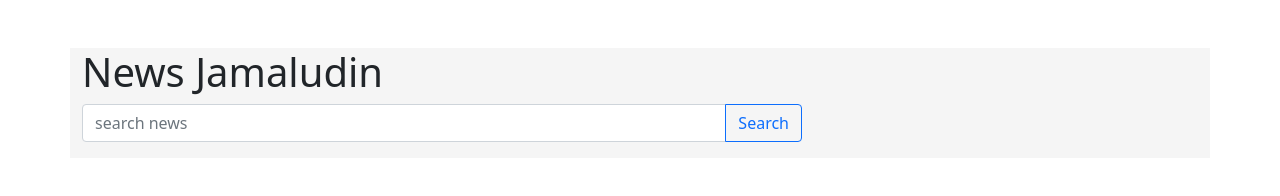
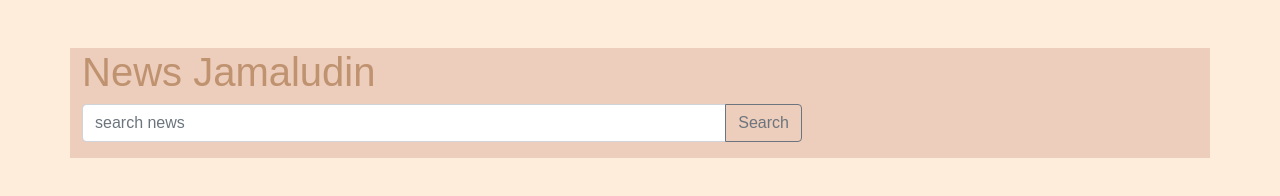
Before and after one commit to jamaludin1001/tugas_promise, a plain HTML site: page index.html in a window 1280 px wide. Drawn offline with nearby package versions, Linux system fonts and the light colour scheme.

Commit message:
coloring background

```diff
--- a/index.html
+++ b/index.html
@@ -13,18 +13,16 @@
   <body>
     <div class="container">
        <div class="row mt-5 mr-5 " >
-           <div class="col">
+            <div class="col">
                <h1>News Jamaludin</h1>
            </div>
-
            <div class="row">
                <div class="col-md-8">
                 <div class="input-group mb-3">
                     <input type="text" class="form-control input-keyword" placeholder="search news" >
-                    <button class="btn btn-outline-primary search-button" type="button" id="button-addon2">Search</button>
+                    <button class="btn btn-outline-secondary search-button" type="button" id="button-addon2">Search</button>
                   </div>
                </div>
-
            </div>
 
           <div class= " row " >
--- a/script.js
+++ b/script.js
@@ -1,14 +1,14 @@
+
 var searchButton = document.querySelector(".search-button");
 searchButton.addEventListener('click', function() {
-
+  var inputKeyword = document.querySelector(".input-keyword");
 fetch('https://newsapi.org/v2/top-headlines?country=id&apiKey=599e0889d56045f4bbff7bc47af4dd32' )
 
   .then(response => response.json())
   .then((data) => {
-    var inputKeyword = document.querySelector(".input-keyword");
+
     const card = document.querySelector(".row");
     let card1 = " ";
-    console.log(inputKeyword);
     data.articles.forEach((d)=>{
         card1=`<div class="col-6 col-md-4 mb-4">
                   <div class="card" >
@@ -18,7 +18,7 @@ fetch('https://newsapi.org/v2/top-headlines?country=id&apiKey=599e0889d56045f4bb
                               <h6 class="card-subtitle mb-2 text-muted">${d.description}</h6>
                               <stong> <i> <p class="card-author mb-2 text-muted">${d.author}</p> </i> </stong>
                               <u> <p class="card-publisheadAt mb-2 text-muted">${d.publishedAt}</p> </u>
-                              <a href="#" class="btn  btn-primary btn-tampil"
+                              <a href="#" class="btn  btn-secondary btn-tampil"
                               data-bs-toggle="modal" data-bs-target="#detailbutton" data-url="${d.url}">Show details</a>
                           </div>
                     </div>
--- a/style.css
+++ b/style.css
@@ -1,4 +1,10 @@
+body {
+    background-color: #FFEDDB;
+    font-family: Arial, Helvetica, sans-serif;
+}
 .container{
-    background-color: rgb(245, 245, 245);
-
+    background-color: #EDCDBB;
 }
+.col{
+    color: #BF9270;
+}
```
